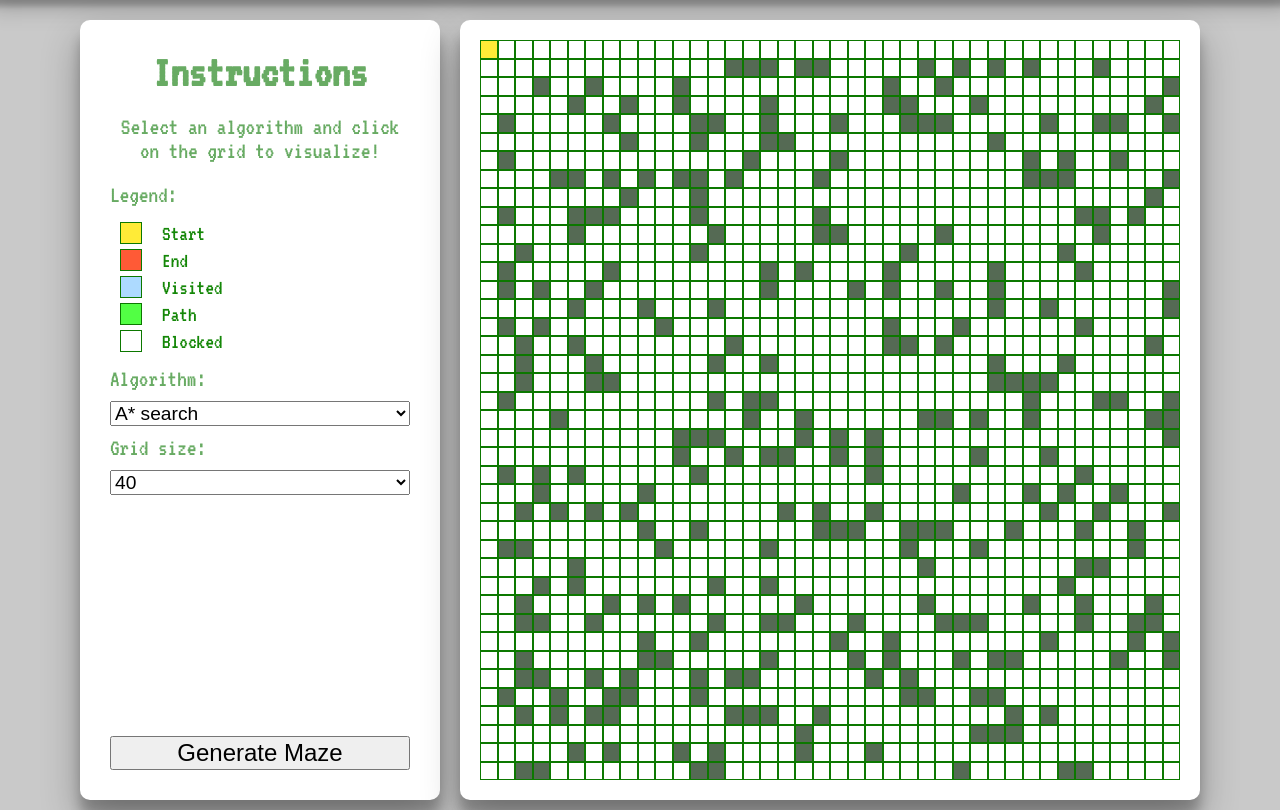
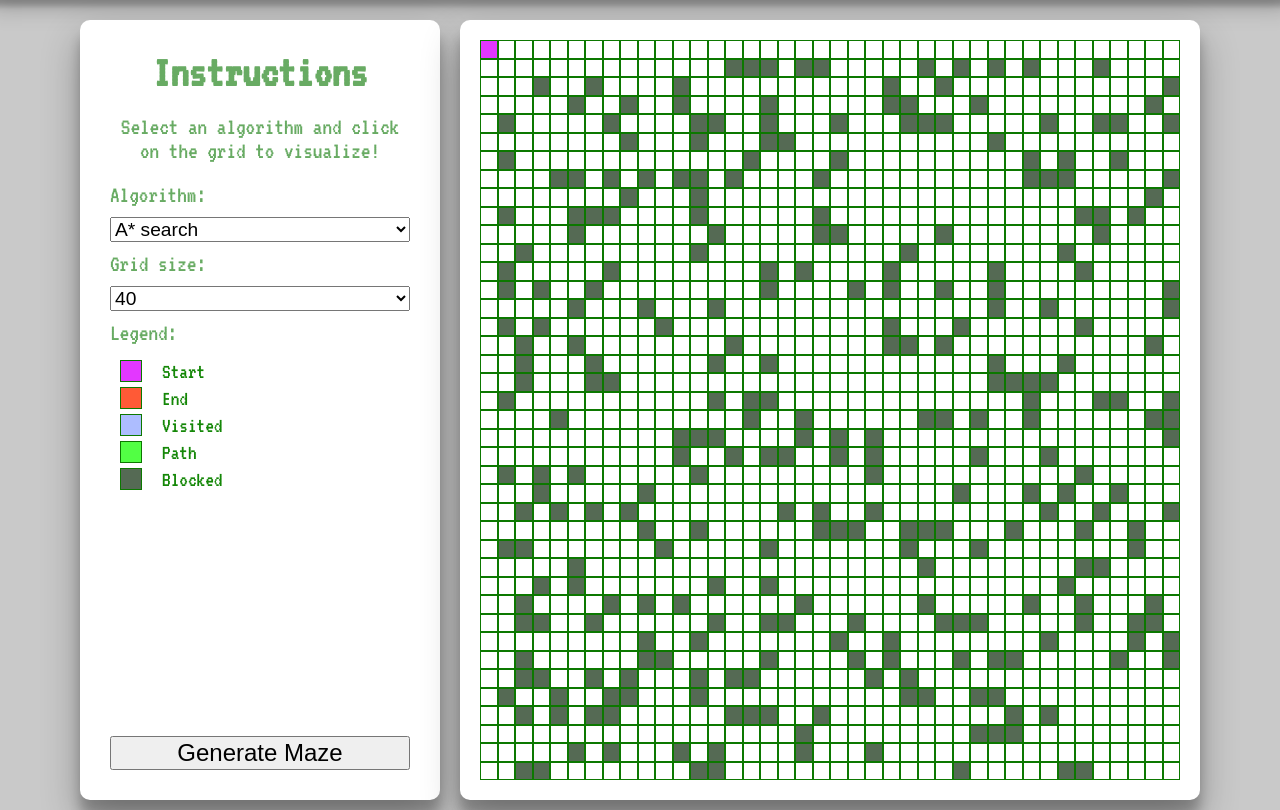
Before and after one commit to justinsuen/visualgos, a PHP site: page / in a window 1280 px wide. Shown: the part 102-912 px from the top of the page. Run offline with PHP 8.4, Linux system fonts and the light colour scheme; style sheets or scripts are compiled from the project's sources; some libraries are stand-ins or nearby versions.

Commit message:
Update css

```diff
--- a/index.html
+++ b/index.html
@@ -22,16 +22,6 @@
       <h2>Instructions</h2>
       <p>Select an algorithm and click on the grid to visualize!</p>
       <div class="options">
-        <div class="legend">
-          <label>Legend:</label>
-          <ul>
-            <li><div class="lgd-cell start"></div><p>Start</p></li>
-            <li><div class="lgd-cell end"></div><p>End</p></li>
-            <li><div class="lgd-cell closed"></div><p>Visited</p></li>
-            <li><div class="lgd-cell path"></div><p>Path</p></li>
-            <li><div class="lgd-cell blocked"></div><p>Blocked</p></li>
-          </ul>
-        </div>
         <label>Algorithm:</label>
         <select id="selectAlgo" name="selectAlgo">
           <option value="AStar">A* search</option>
@@ -47,6 +37,17 @@
           <option value="60">60</option>
           <option value="80">80</option>
         </select>
+
+        <div class="legend">
+          <label>Legend:</label>
+          <ul>
+            <li><div class="lgd-cell start"></div><p>Start</p></li>
+            <li><div class="lgd-cell end"></div><p>End</p></li>
+            <li><div class="lgd-cell closed"></div><p>Visited</p></li>
+            <li><div class="lgd-cell path"></div><p>Path</p></li>
+            <li><div class="lgd-cell block"></div><p>Blocked</p></li>
+          </ul>
+        </div>
       </div>
       <button id="new-maze-btn">Generate Maze</button>
     </div>
--- a/styles/index.css
+++ b/styles/index.css
@@ -113,6 +113,10 @@ body {
   font-size: 80%;
 }
 
+select:focus, select:active, button:focus, button:active {
+  outline: none;
+}
+
 #new-maze-btn {
   width: 100%;
   font-size: 150%;
@@ -165,11 +169,11 @@ body {
 }
 
 .start {
-  background-color: #FFEB37;
+  background-color: #E337FF;
 }
 
 .closed {
-  background-color: rgba(93, 182, 255, 0.5);
+  background-color: rgba(93, 124, 255, 0.5);
 }
 
 .path {
```
